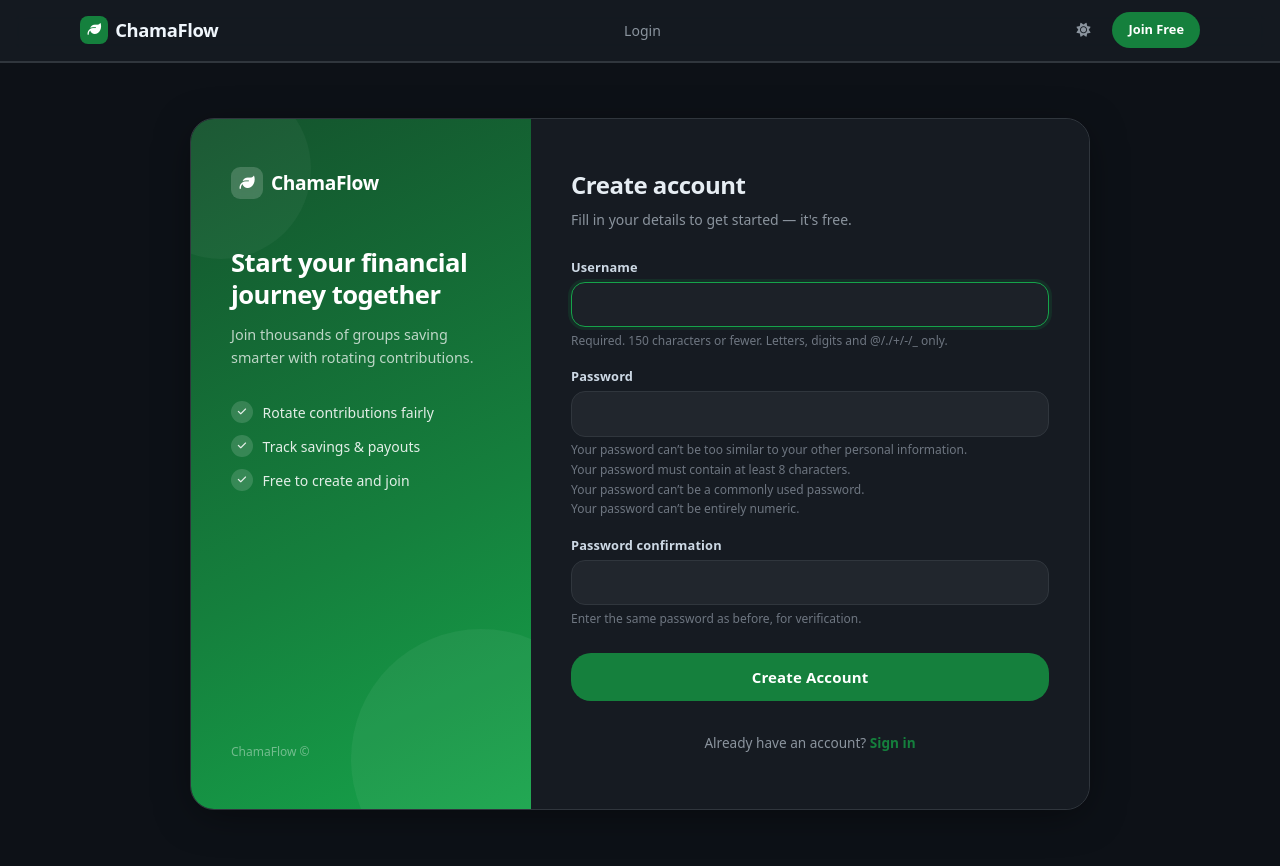
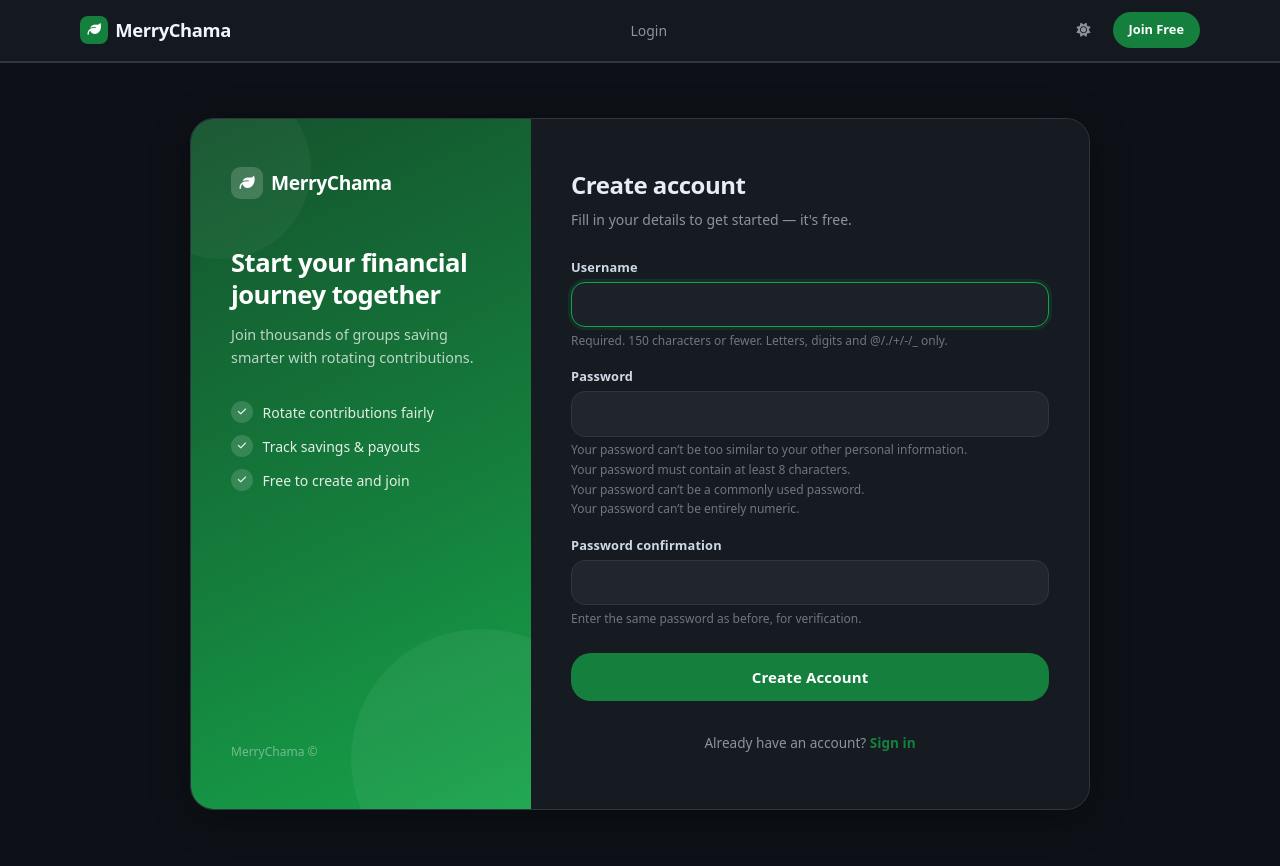
Before and after one commit to Opango14/merry_chama, a Django app: page /register/ in a window 1280 px wide. Run offline with Django 5.2, Linux system fonts and the light colour scheme; some libraries are stand-ins or nearby versions.

Commit message:
Update branding from ChamaFlow to MerryChama across CSS and JS files and update titles in HTML templates.

```diff
--- a/static/css/animations.css
+++ b/static/css/animations.css
@@ -1,5 +1,5 @@
 /* ══════════════════════════════════════════════════════════════════
-   ChamaFlow — Animations
+   MerryChama — Animations
    Phase 9: CSS keyframes and micro-interaction polish.
    Loaded globally via base.html after responsive.css.
 ════════════════════════════════════════════════════════════════════ */
--- a/static/css/auth.css
+++ b/static/css/auth.css
@@ -1,5 +1,5 @@
 /* ══════════════════════════════════════════════════════════════════
-   ChamaFlow — Auth Pages
+   MerryChama — Auth Pages
    Phase 3: Login & Register visual design.
    Loaded per-page via {% block extra_head %} + {% static 'css/auth.css' %}
 ════════════════════════════════════════════════════════════════════ */
--- a/static/css/dashboard.css
+++ b/static/css/dashboard.css
@@ -1,5 +1,5 @@
 /* ══════════════════════════════════════════════════════════════════
-   ChamaFlow — Dashboard
+   MerryChama — Dashboard
    Phase 4: Dashboard layout, stat cards, action bar, empty state.
    Loaded by dashboard.html via {% static 'css/dashboard.css' %}
 ════════════════════════════════════════════════════════════════════ */
--- a/static/css/design-system.css
+++ b/static/css/design-system.css
@@ -1,5 +1,5 @@
 /* ══════════════════════════════════════════════════════════════════
-   ChamaFlow — Design System
+   MerryChama — Design System
    Phase 1: Global CSS tokens, utility classes, and component styles.
    Loaded by base.html via {% static 'css/design-system.css' %}
 ════════════════════════════════════════════════════════════════════ */
--- a/static/css/forms.css
+++ b/static/css/forms.css
@@ -1,5 +1,5 @@
 /* ══════════════════════════════════════════════════════════════════
-   ChamaFlow — Form Pages
+   MerryChama — Form Pages
    Phase 6: Create Chama + Join Chama form styles.
    Loaded per-page via {% block extra_head %} + {% static 'css/forms.css' %}
 ════════════════════════════════════════════════════════════════════ */
--- a/static/css/group_detail.css
+++ b/static/css/group_detail.css
@@ -1,5 +1,5 @@
 /* ══════════════════════════════════════════════════════════════════
-   ChamaFlow — Group Detail
+   MerryChama — Group Detail
    Phase 5: Lists, tables, stats cards, contribution form.
    Loaded by group_detail.html via {% static 'css/group_detail.css' %}
 ════════════════════════════════════════════════════════════════════ */
--- a/static/css/modals.css
+++ b/static/css/modals.css
@@ -1,5 +1,5 @@
 /* ══════════════════════════════════════════════════════════════════
-   ChamaFlow — Modal / Dialog System
+   MerryChama — Modal / Dialog System
    Phase 7: Confirmation dialogs and alert overlays.
    Loaded per-page via {% block extra_head %} + {% static 'css/modals.css' %}
 ════════════════════════════════════════════════════════════════════ */
--- a/static/css/navbar.css
+++ b/static/css/navbar.css
@@ -1,5 +1,5 @@
 /* ══════════════════════════════════════════════════════════════════
-   ChamaFlow — Navbar
+   MerryChama — Navbar
    Phase 2: Navigation styles.
    Loaded by base.html via {% static 'css/navbar.css' %}
 ════════════════════════════════════════════════════════════════════ */
--- a/static/css/responsive.css
+++ b/static/css/responsive.css
@@ -1,5 +1,5 @@
 /* ══════════════════════════════════════════════════════════════════
-   ChamaFlow — Responsive / Mobile
+   MerryChama — Responsive / Mobile
    Phase 8: Global mobile fixes loaded after all other CSS files.
    Applied to all pages via base.html.
 ════════════════════════════════════════════════════════════════════ */
--- a/static/css/theme.css
+++ b/static/css/theme.css
@@ -1,5 +1,5 @@
 /* ══════════════════════════════════════════════════════════════════
-   ChamaFlow — Dark Theme
+   MerryChama — Dark Theme
    Permanent dark palette overrides. Loaded last in base.html so
    all component-level light colours are replaced without touching
    individual component CSS files.
--- a/static/js/animations.js
+++ b/static/js/animations.js
@@ -1,5 +1,5 @@
 /**
- * ChamaFlow — Animations
+ * MerryChama — Animations
  * Phase 9: Scroll-reveal (IntersectionObserver) + GSAP number counter.
  * Loaded globally via base.html via {% static 'js/animations.js' %}
  *
--- a/static/js/app.js
+++ b/static/js/app.js
@@ -1,5 +1,5 @@
 /**
- * ChamaFlow — Shared UI Behaviors
+ * MerryChama — Shared UI Behaviors
  * Ported from merry_chama2/static/js/app.js — no framework, no build step.
  * Loaded globally in base.html (defer).
  */
--- a/static/js/dashboard.js
+++ b/static/js/dashboard.js
@@ -1,5 +1,5 @@
 /**
- * ChamaFlow — Dashboard
+ * MerryChama — Dashboard
  * Phase 4: Card entrance animations.
  * Loaded by dashboard.html via {% static 'js/dashboard.js' %}
  *
--- a/static/js/magnet.js
+++ b/static/js/magnet.js
@@ -1,5 +1,5 @@
 /**
- * ChamaFlow — Magnet Effect
+ * MerryChama — Magnet Effect
  * Vanilla JS port of the React Bits <Magnet /> component.
  * Loaded by home.html via {% static 'js/magnet.js' %}
  *
--- a/static/js/modals.js
+++ b/static/js/modals.js
@@ -1,5 +1,5 @@
 /**
- * ChamaFlow — Modal / Dialog System
+ * MerryChama — Modal / Dialog System
  * Phase 7: Open/close logic, keyboard handling, focus trap, backdrop click.
  * Loaded per-page via {% static 'js/modals.js' %}
  */
--- a/static/js/navbar.js
+++ b/static/js/navbar.js
@@ -1,5 +1,5 @@
 /**
- * ChamaFlow — Navbar
+ * MerryChama — Navbar
  * Phase 2: Mobile menu toggle + outside-click close.
  * Loaded by base.html via {% static 'js/navbar.js' %}
  */
--- a/static/js/splittext.js
+++ b/static/js/splittext.js
@@ -1,5 +1,5 @@
 /**
- * ChamaFlow — SplitText
+ * MerryChama — SplitText
  * Vanilla JS port of the React Bits SplitText component.
  * Loaded by base.html via {% static 'js/splittext.js' %}
  *
--- a/templates/base.html
+++ b/templates/base.html
@@ -4,7 +4,7 @@
     <head>
         <meta charset="UTF-8">
         <meta name="viewport" content="width=device-width, initial-scale=1.0">
-        <title>ChamaFlow - Merry-Go-Round</title>
+        <title>MerryChama - Merry-Go-Round</title>
 
         <!-- ── Inter font ── -->
         <link rel="preconnect" href="https://fonts.googleapis.com">
@@ -105,7 +105,7 @@
                     <span class="cf-nav__logo-icon" aria-hidden="true">
                         <i class="fas fa-leaf"></i>
                     </span>
-                    ChamaFlow
+                    MerryChama
                 </a>
 
                 <!-- Desktop nav links -->
--- a/templates/login.html
+++ b/templates/login.html
@@ -13,7 +13,7 @@
         <div class="auth-brand">
             <a href="/" class="auth-brand__logo">
                 <span class="auth-brand__logo-icon"><i class="fas fa-leaf"></i></span>
-                ChamaFlow
+                MerryChama
             </a>
 
             <div class="auth-brand__body">
@@ -36,7 +36,7 @@
                 </ul>
             </div>
 
-            <p class="auth-brand__footer">ChamaFlow &copy; {{ "now"|date:"Y" }}</p>
+            <p class="auth-brand__footer">MerryChama &copy; {{ "now"|date:"Y" }}</p>
         </div>
 
         <!-- ── Form panel (right) ── -->
--- a/templates/register.html
+++ b/templates/register.html
@@ -13,7 +13,7 @@
         <div class="auth-brand">
             <a href="/" class="auth-brand__logo">
                 <span class="auth-brand__logo-icon"><i class="fas fa-leaf"></i></span>
-                ChamaFlow
+                MerryChama
             </a>
 
             <div class="auth-brand__body">
@@ -36,7 +36,7 @@
                 </ul>
             </div>
 
-            <p class="auth-brand__footer">ChamaFlow &copy; {{ "now"|date:"Y" }}</p>
+            <p class="auth-brand__footer">MerryChama &copy; {{ "now"|date:"Y" }}</p>
         </div>
 
         <!-- ── Form panel (right) ── -->
```
